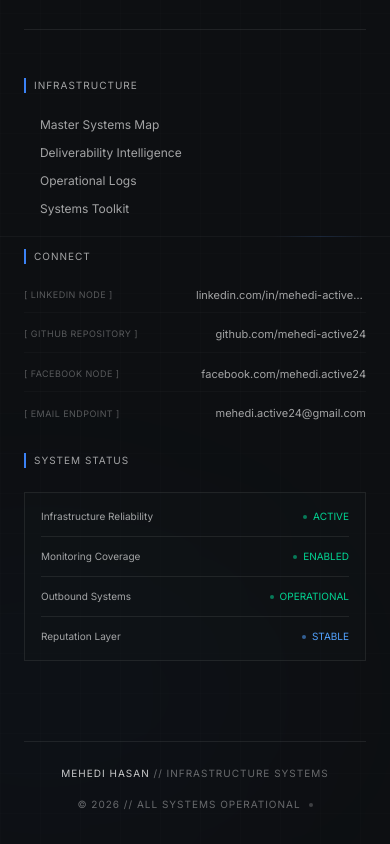
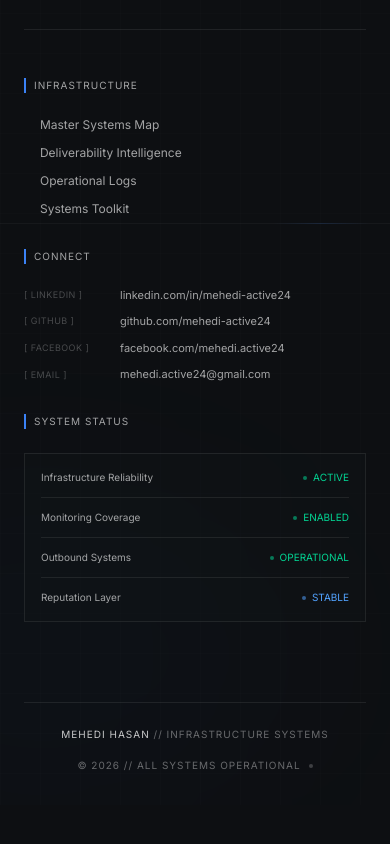
Before and after one commit to mehedi-active24/mehedi-infrastructure-system, a Next.js app: page / in a window 390 px wide. Shown: the part 6824-7668 px from the top of the page. After the commit the page ends 7629 px from the top, so only its background shows below. Built offline with nearby package versions, Linux system fonts and the light colour scheme.

Commit message:
Fix: Align Connect options as a neat left-aligned terminal grid with fixed-width label brackets

```diff
--- a/src/components/Footer.tsx
+++ b/src/components/Footer.tsx
@@ -48,22 +48,22 @@ export default function Footer() {
           {/* Column 2: Connect — Terminal Endpoint Nodes */}
           <div className="space-y-4">
             <h3 className="text-[10px] font-mono text-text-secondary uppercase tracking-widest border-l-2 border-accent pl-2 mb-6">Connect</h3>
-            <ul className="space-y-3.5 font-mono text-xs">
+            <ul className="space-y-3 font-mono text-xs">
               {([
                 { label: "LinkedIn Node", handle: "linkedin.com/in/mehedi-active24", href: "https://www.linkedin.com/in/mehedi-active24/" },
                 { label: "GitHub Repository", handle: "github.com/mehedi-active24", href: "https://github.com/mehedi-active24" },
                 { label: "Facebook Node", handle: "facebook.com/mehedi.active24", href: "https://www.facebook.com/mehedi.active24/" },
                 { label: "Email Endpoint", handle: "mehedi.active24@gmail.com", href: "mailto:mehedi.active24@gmail.com" },
               ] as { label: string; handle: string; href: string }[]).map((node, i) => (
-                <li key={i} className="border-b border-border-subtle/30 pb-2.5 last:border-0 last:pb-0">
+                <li key={i}>
                   <a
                     href={node.href}
                     target={node.href.startsWith("mailto") ? undefined : "_blank"}
                     rel={node.href.startsWith("mailto") ? undefined : "noopener noreferrer"}
-                    className="group flex items-center justify-between gap-4 transition-all duration-200"
+                    className="group flex items-center hover:pl-1 transition-all duration-200"
                   >
-                    <span className="text-[9px] text-text-secondary/50 uppercase tracking-wider group-hover:text-accent transition-colors">[ {node.label} ]</span>
-                    <span className="text-[11px] text-text-secondary group-hover:text-text-primary transition-colors truncate max-w-[170px] sm:max-w-[300px] md:max-w-[130px] lg:max-w-none">{node.handle}</span>
+                    <span className="text-[9px] text-text-secondary/40 uppercase tracking-wider group-hover:text-accent transition-colors w-24 shrink-0">[ {node.label.replace(" Node", "").replace(" Repository", "").replace(" Protocol", "").replace(" Endpoint", "")} ]</span>
+                    <span className="text-[11px] text-text-secondary group-hover:text-text-primary transition-colors truncate">{node.handle}</span>
                   </a>
                 </li>
               ))}
```
